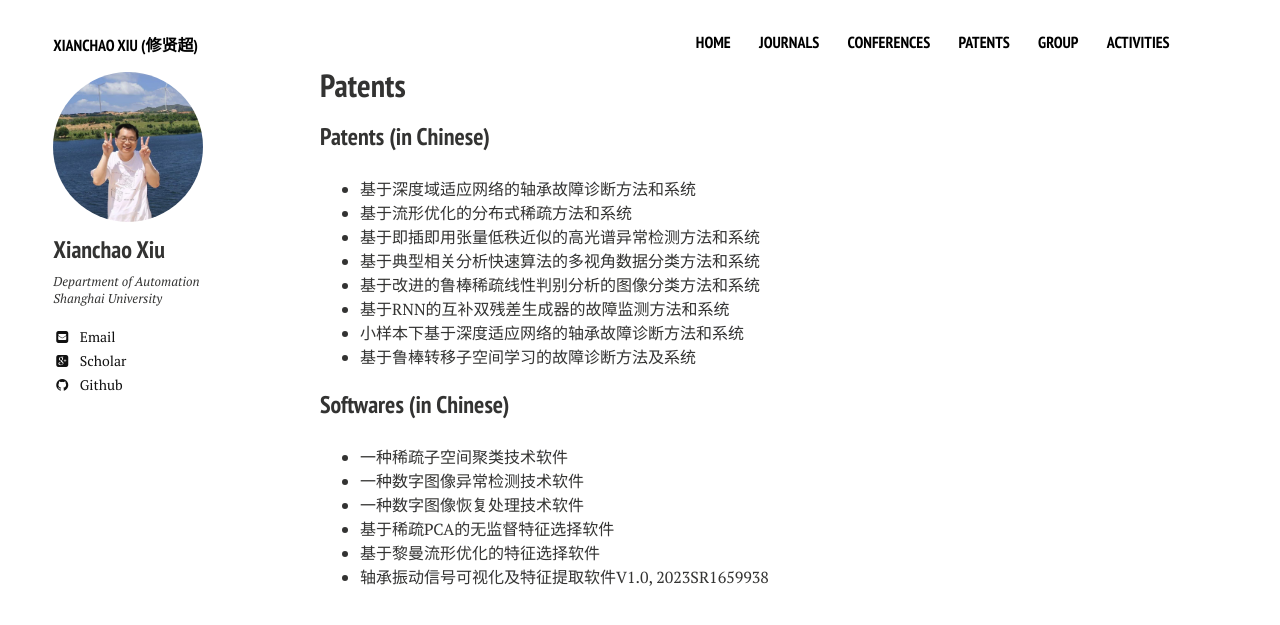
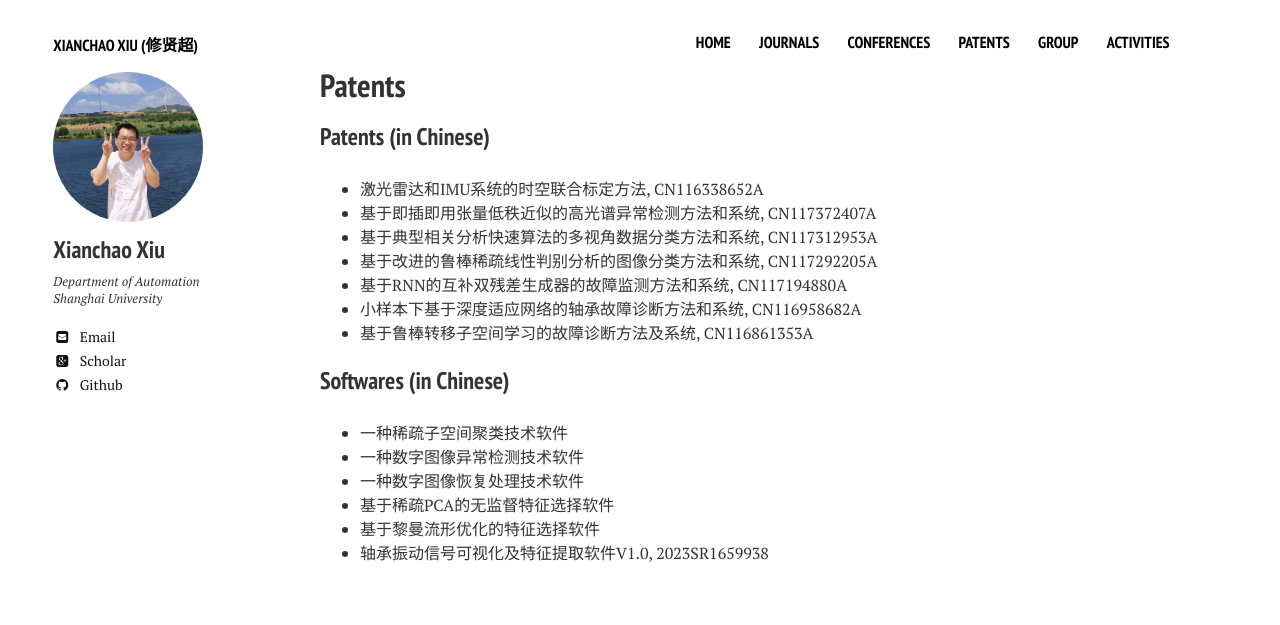
Before and after one commit to xianchaoxiu/xianchaoxiu.github.io, a Jekyll site: the page built from patents/index.md, in a window 1280 px wide. Shown: the top 625 px of the page. Built offline with Jekyll 4.4.1, drawn with Linux system fonts in a browser that asks for light colours; nearby versions of some CDN libraries.

Commit message:
Update index.md

```diff
--- a/patents/index.md
+++ b/patents/index.md
@@ -9,14 +9,14 @@ share: false
 
 
 ### Patents (in Chinese)
-* 基于深度域适应网络的轴承故障诊断方法和系统 <br>
-* 基于流形优化的分布式稀疏方法和系统 <br>
-* 基于即插即用张量低秩近似的高光谱异常检测方法和系统 <br>
-* 基于典型相关分析快速算法的多视角数据分类方法和系统 <br>
-* 基于改进的鲁棒稀疏线性判别分析的图像分类方法和系统 <br>
-* 基于RNN的互补双残差生成器的故障监测方法和系统 <br>
-* 小样本下基于深度适应网络的轴承故障诊断方法和系统 <br>
-* 基于鲁棒转移子空间学习的故障诊断方法及系统 <br>
+* 激光雷达和IMU系统的时空联合标定方法, CN116338652A <br>
+* 基于即插即用张量低秩近似的高光谱异常检测方法和系统, CN117372407A <br>
+* 基于典型相关分析快速算法的多视角数据分类方法和系统, CN117312953A <br>
+* 基于改进的鲁棒稀疏线性判别分析的图像分类方法和系统, CN117292205A <br>
+* 基于RNN的互补双残差生成器的故障监测方法和系统, CN117194880A <br>
+* 小样本下基于深度适应网络的轴承故障诊断方法和系统, CN116958682A <br>
+* 基于鲁棒转移子空间学习的故障诊断方法及系统, CN116861353A <br>
+
 
 ### Softwares (in Chinese)
 * 一种稀疏子空间聚类技术软件 <br>
```
